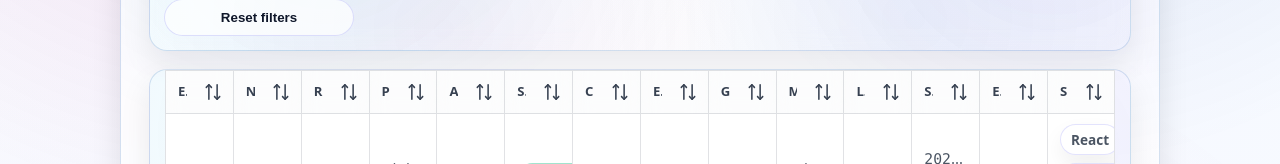
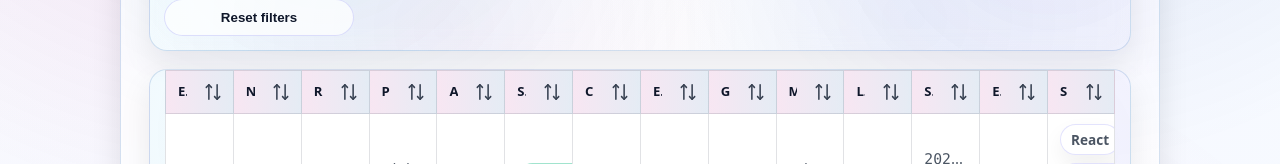
Before and after one commit to kavia-common/hello-world-web-app-7181-7192, a React (Create React App) app in the folder react_frontend/: page /rmg-tracker in a window 1280 px wide. Shown: the part 470-634 px from the top of the page. Built offline with nearby package versions, Linux system fonts and the light colour scheme.

Commit message:
Checkpoint 66 - cg3f8b1d76

```diff
--- a/react_frontend/src/index.css
+++ b/react_frontend/src/index.css
@@ -85,6 +85,21 @@ body {
   white-space: nowrap;
   overflow: hidden;
   text-overflow: ellipsis;
+
+  /* Critical: prevent any inherited "gradient text" or transparency from global styles */
+  color: var(--color-text, #0f172a);
+}
+
+/* Critical: ensure the whole header content area doesn't inherit transparent text */
+.RmgTableWrap .p-datatable .p-datatable-thead > tr > th .p-column-header-content,
+.RmgTableWrap .p-datatable .p-datatable-thead > tr > th {
+  color: var(--color-text, #0f172a);
+}
+
+/* Make sortable headers keep readable text even in focused/active states */
+.RmgTableWrap .p-datatable .p-sortable-column:not(.p-highlight) .p-column-title,
+.RmgTableWrap .p-datatable .p-sortable-column.p-highlight .p-column-title {
+  color: var(--color-text, #0f172a);
 }
 
 /* Keep filter inputs aligned and full-width inside header cells */
@@ -150,9 +165,13 @@ body {
 
 /* Header styling aligned with gradient/glass aesthetic */
 .p-datatable .p-datatable-thead > tr > th {
-  background: rgba(255, 255, 255, 0.45);
+  /* Slightly stronger surface so header labels are always readable */
+  background:
+    linear-gradient(87deg, rgba(197, 22, 140, 0.10), rgba(3, 78, 161, 0.10)),
+    rgba(255, 255, 255, 0.72);
   backdrop-filter: blur(10px);
   border-color: var(--rmg-border);
+  color: var(--color-text, #0f172a);
 }
 
 /* Body borders aligned with theme */
```
Also changed, not shown: 2 other files (tests, documents, lock files or other folders).
